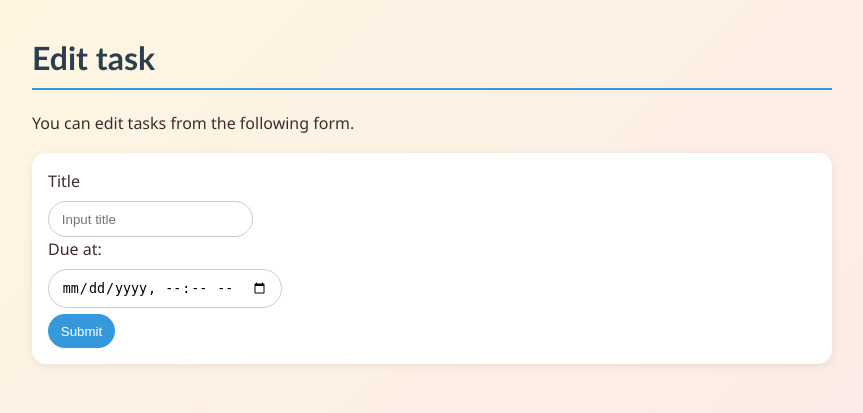
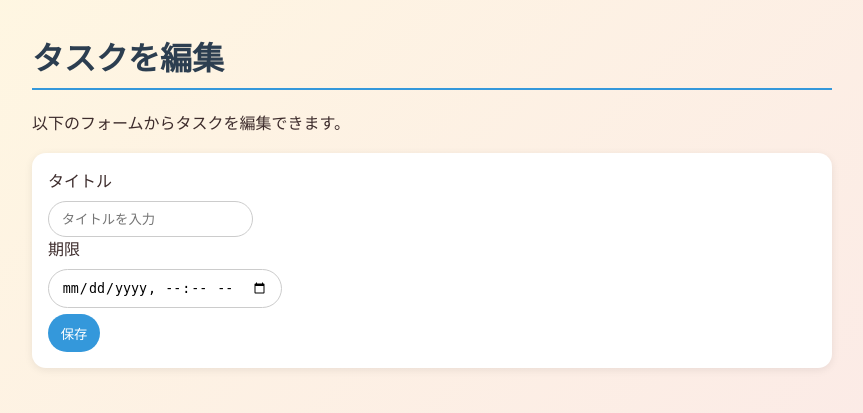
Before and after one commit to s1f102301381/django-test-exercise, a Django app: template todo/templates/todo/edit.html in a window 1280 px wide. Shown: the top 413 px of the page, without its empty margins (208-1071 px from the left). Run offline with Django 5.2, Linux system fonts and the light colour scheme; the template is opened without the code that fills it, so the values that code supplies are empty.

Commit message:
edit.htmlの日本語化

```diff
--- a/todo/templates/todo/edit.html
+++ b/todo/templates/todo/edit.html
@@ -3,27 +3,27 @@
 <html lang="ja">
 
   <head>
-    <title>To Do Application</title>
+    <title>タスク編集</title>
     <meta charset="UTF-8">
     <meta name="author" content="INIAD">
     <link rel="stylesheet" href="{% static 'todo/style.css' %}">
   </head>
 
   <body>
-    <h1>Edit task</h1>
-    <p>You can edit tasks from the following form.</p>
+    <h1>タスクを編集</h1>
+    <p>以下のフォームからタスクを編集できます。</p>
     <form action="{% url 'update' task.id%}" method="post">
       {% csrf_token %}
       <div>
-        <label for="titleInput">Title</label><br>
-        <input id="titleInput" name="title" type="text" placeholder="Input title" value="{{ task.title }}">
+        <label for="titleInput">タイトル</label><br>
+        <input id="titleInput" name="title" type="text" placeholder="タイトルを入力" value="{{ task.title }}">
       </div>
       <div>
-        <label for="dueInput">Due at:</label><br>
+        <label for="dueInput">期限</label><br>
         <input id="dueInput" name="due_at" type="datetime-local" value="{{ task.due_at |date:"Y-m-d H:i" }}">
       </div>
       <div>
-        <button type="submit">Submit</button>
+        <button type="submit">保存</button>
       </div>
     </form>
     <br>
```
